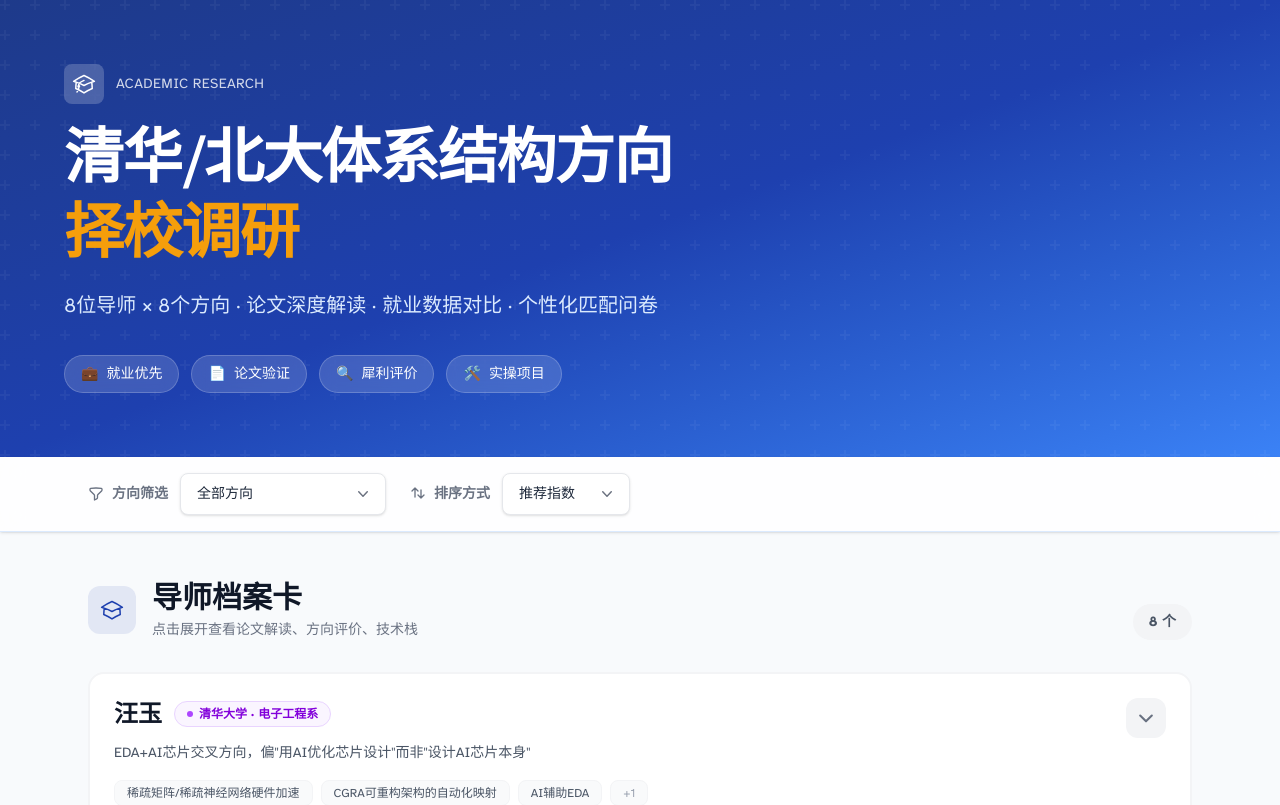
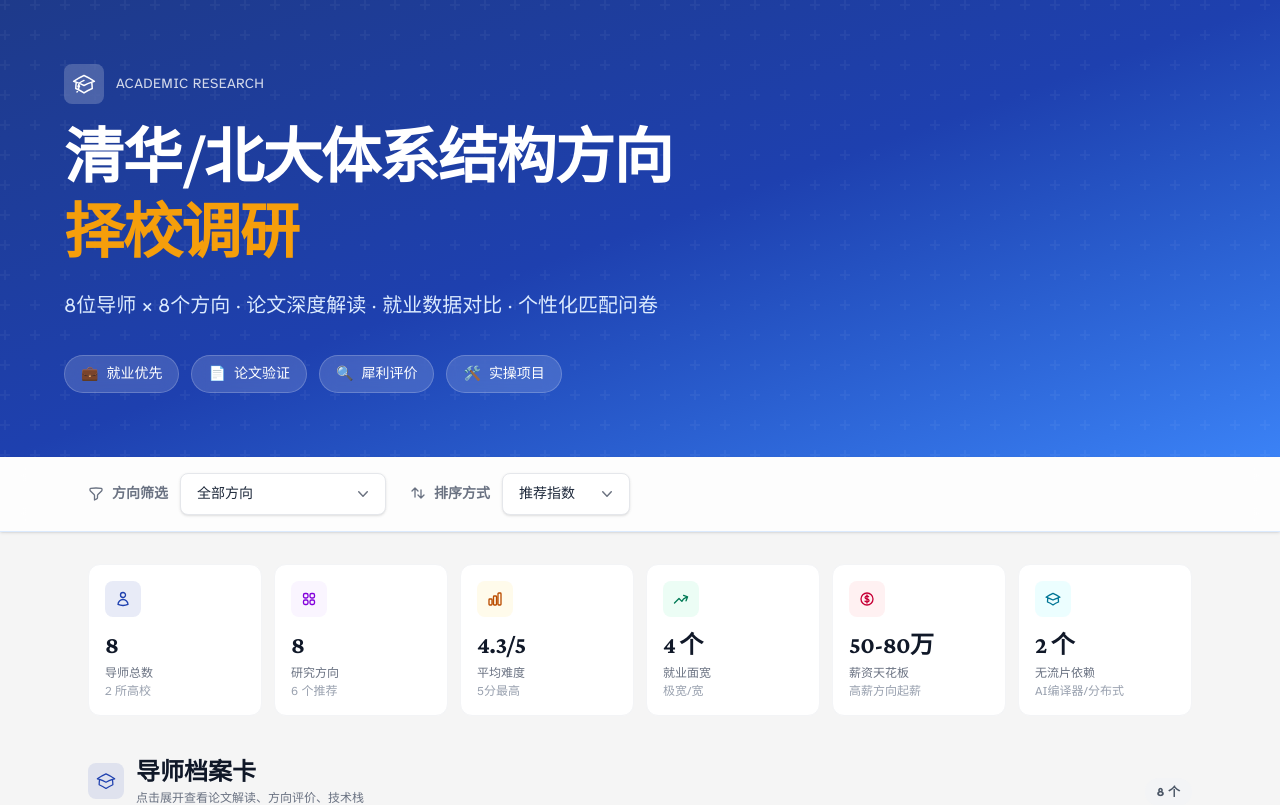
Before and after one commit to bestxby/advisor-explorer, a React (Vite) app: page / in a window 1280 px wide. Shown: the top 805 px of the page. Built offline with nearby package versions, Linux system fonts and the light colour scheme.

Commit message:
feat(ui): add KPI summary cards for Data-Dense Dashboard style
- Added KPISummary component with 6 metric cards
- ProfessorCard compact mode: smaller padding, tighter layout
- Updated CSS tokens with dashboard-specific variables
- Background: neutral #F5F5F5 (dashboard standard)

```diff
--- a/src/App.css
+++ b/src/App.css
@@ -1,13 +1,13 @@
 @import "tailwindcss";
 
-/* Design Tokens from ui-ux-pro-max */
+/* Design Tokens from ui-ux-pro-max — Data-Dense Dashboard */
 @theme {
   --color-primary: #1E40AF;
   --color-primary-light: #3B82F6;
   --color-primary-dark: #1E3A8A;
   --color-accent: #D97706;
   --color-accent-light: #F59E0B;
-  --color-surface: #F8FAFC;
+  --color-surface: #F5F5F5;
   --color-surface-raised: #FFFFFF;
   --color-muted: #E9EEF6;
   --color-border: #DBEAFE;
@@ -16,6 +16,12 @@
   --font-heading: 'Crimson Pro', 'Noto Sans SC', Georgia, serif;
   --font-body: 'Atkinson Hyperlegible', 'Noto Sans SC', system-ui, sans-serif;
   --font-mono: 'JetBrains Mono', ui-monospace, monospace;
+
+  /* Data-Dense Dashboard variables */
+  --grid-gap: 8px;
+  --card-padding: 12px;
+  --font-size-small: 12px;
+  --table-row-height: 36px;
 }
 
 /* Base styles */
--- a/src/App.jsx
+++ b/src/App.jsx
@@ -1,6 +1,7 @@
 import { useState } from 'react';
 import Header from './components/Header';
 import FilterBar from './components/FilterBar';
+import KPISummary from './components/KPISummary';
 import ProfessorCard from './components/ProfessorCard';
 import DirectionTable from './components/DirectionTable';
 import QuizSection from './components/QuizSection';
@@ -11,18 +12,18 @@
 
 function SectionHeader({ icon, title, subtitle, count }) {
   return (
-    <div className="flex items-end justify-between mb-8">
-      <div className="flex items-center gap-4">
-        <div className="w-12 h-12 bg-primary/10 rounded-xl flex items-center justify-center">
+    <div className="flex items-end justify-between mb-5">
+      <div className="flex items-center gap-3">
+        <div className="w-9 h-9 bg-primary/10 rounded-lg flex items-center justify-center">
           {icon}
         </div>
         <div>
-          <h2 className="text-2xl md:text-3xl font-bold text-gray-900 font-heading">{title}</h2>
-          {subtitle && <p className="text-sm text-gray-500 mt-1">{subtitle}</p>}
+          <h2 className="text-xl md:text-2xl font-bold text-gray-900 font-heading">{title}</h2>
+          {subtitle && <p className="text-xs text-gray-500 mt-0.5">{subtitle}</p>}
         </div>
       </div>
       {count !== undefined && (
-        <span className="hidden sm:inline-flex items-center px-4 py-2 bg-gray-100 text-gray-600 text-sm font-semibold rounded-full">
+        <span className="hidden sm:inline-flex items-center px-3 py-1.5 bg-gray-100 text-gray-600 text-xs font-semibold rounded-full">
           {count} 个
         </span>
       )}
@@ -40,7 +41,7 @@
     : professors.filter(p => p.directionId === selectedDirection);
 
   return (
-    <div className="min-h-screen bg-surface">
+    <div className="min-h-screen bg-[#F5F5F5]">
       <Header />
 
       <FilterBar
@@ -51,12 +52,17 @@
         onSortChange={setSortBy}
       />
 
-      <main className="max-w-6xl mx-auto px-4 sm:px-6 py-12 space-y-16">
+      <main className="max-w-6xl mx-auto px-4 sm:px-6 py-8 space-y-10">
+        {/* KPI Summary Row */}
+        <section>
+          <KPISummary professors={professors} directions={directions} />
+        </section>
+
         {/* Professors Section */}
         <section>
           <SectionHeader
             icon={
-              <svg className="w-6 h-6 text-primary" fill="none" viewBox="0 0 24 24" stroke="currentColor" strokeWidth={1.5}>
+              <svg className="w-5 h-5 text-primary" fill="none" viewBox="0 0 24 24" stroke="currentColor" strokeWidth={1.5}>
                 <path strokeLinecap="round" strokeLinejoin="round" d="M4.26 10.147a60.436 60.436 0 00-.491 6.347A48.627 48.627 0 0112 20.904a48.627 48.627 0 018.232-4.41 60.46 60.46 0 00-.491-6.347m-15.482 0a50.57 50.57 0 00-2.658-.813A59.905 59.905 0 0112 3.493a59.902 59.902 0 0110.399 5.84c-.896.248-1.783.52-2.658.814m-15.482 0A50.697 50.697 0 0112 13.489a50.702 50.702 0 017.74-3.342" />
               </svg>
             }
@@ -64,7 +70,7 @@
             subtitle="点击展开查看论文解读、方向评价、技术栈"
             count={filteredProfessors.length}
           />
-          <div className="grid gap-5">
+          <div className="grid gap-3">
             {filteredProfessors.map(p => (
               <ProfessorCard
                 key={p.id}
@@ -73,11 +79,11 @@
               />
             ))}
             {filteredProfessors.length === 0 && (
-              <div className="text-center py-12 bg-white rounded-2xl border border-gray-100">
-                <svg className="w-12 h-12 text-gray-300 mx-auto mb-4" fill="none" viewBox="0 0 24 24" stroke="currentColor" strokeWidth={1}>
+              <div className="text-center py-10 bg-white rounded-xl border border-gray-100">
+                <svg className="w-10 h-10 text-gray-300 mx-auto mb-3" fill="none" viewBox="0 0 24 24" stroke="currentColor" strokeWidth={1}>
                   <path strokeLinecap="round" strokeLinejoin="round" d="M21 21l-5.197-5.197m0 0A7.5 7.5 0 105.196 5.196a7.5 7.5 0 0010.607 10.607z" />
                 </svg>
-                <p className="text-gray-500">该方向暂无导师数据</p>
+                <p className="text-gray-500 text-sm">该方向暂无导师数据</p>
               </div>
             )}
           </div>
@@ -87,7 +93,7 @@
         <section>
           <SectionHeader
             icon={
-              <svg className="w-6 h-6 text-primary" fill="none" viewBox="0 0 24 24" stroke="currentColor" strokeWidth={1.5}>
+              <svg className="w-5 h-5 text-primary" fill="none" viewBox="0 0 24 24" stroke="currentColor" strokeWidth={1.5}>
                 <path strokeLinecap="round" strokeLinejoin="round" d="M3.75 6A2.25 2.25 0 016 3.75h2.25A2.25 2.25 0 0110.5 6v2.25a2.25 2.25 0 01-2.25 2.25H6a2.25 2.25 0 01-2.25-2.25V6zM3.75 15.75A2.25 2.25 0 016 13.5h2.25a2.25 2.25 0 012.25 2.25V18a2.25 2.25 0 01-2.25 2.25H6A2.25 2.25 0 013.75 18v-2.25zM13.5 6a2.25 2.25 0 012.25-2.25H18A2.25 2.25 0 0120.25 6v2.25A2.25 2.25 0 0118 10.5h-2.25a2.25 2.25 0 01-2.25-2.25V6zM13.5 15.75a2.25 2.25 0 012.25-2.25H18a2.25 2.25 0 012.25 2.25V18A2.25 2.25 0 0118 20.25h-2.25A2.25 2.25 0 0113.5 18v-2.25z" />
               </svg>
             }
@@ -106,7 +112,7 @@
         <section>
           <SectionHeader
             icon={
-              <svg className="w-6 h-6 text-primary" fill="none" viewBox="0 0 24 24" stroke="currentColor" strokeWidth={1.5}>
+              <svg className="w-5 h-5 text-primary" fill="none" viewBox="0 0 24 24" stroke="currentColor" strokeWidth={1.5}>
                 <path strokeLinecap="round" strokeLinejoin="round" d="M9.879 7.519c1.171-1.025 3.071-1.025 4.242 0 1.172 1.025 1.172 2.687 0 3.712-.203.179-.43.326-.67.442-.745.361-1.45.999-1.45 1.827v.75M21 12a9 9 0 11-18 0 9 9 0 0118 0zm-9 5.25h.008v.008H12v-.008z" />
               </svg>
             }
@@ -117,20 +123,20 @@
         </section>
       </main>
 
-      <footer className="border-t border-gray-100 bg-white">
-        <div className="max-w-6xl mx-auto px-6 py-8">
-          <div className="flex flex-col sm:flex-row items-center justify-between gap-4 text-sm text-gray-500">
+      <footer className="border-t border-gray-200 bg-white mt-8">
+        <div className="max-w-6xl mx-auto px-6 py-6">
+          <div className="flex flex-col sm:flex-row items-center justify-between gap-3 text-xs text-gray-500">
             <div className="flex items-center gap-2">
-              <svg className="w-4 h-4" fill="none" viewBox="0 0 24 24" stroke="currentColor" strokeWidth={1.5}>
+              <svg className="w-3.5 h-3.5" fill="none" viewBox="0 0 24 24" stroke="currentColor" strokeWidth={1.5}>
                 <path strokeLinecap="round" strokeLinejoin="round" d="M12 6v6h4.5m4.5 0a9 9 0 11-18 0 9 9 0 0118 0z" />
               </svg>
               <span>调研日期：2026年5月12日</span>
             </div>
-            <div className="flex items-center gap-4">
+            <div className="flex items-center gap-3">
               <span>数据来源：</span>
-              <div className="flex gap-2">
+              <div className="flex gap-1.5">
                 {['Semantic Scholar', 'arXiv', 'B站', '与非网'].map(source => (
-                  <span key={source} className="px-2 py-0.5 bg-gray-100 rounded text-xs">{source}</span>
+                  <span key={source} className="px-2 py-0.5 bg-gray-100 rounded text-xs font-medium">{source}</span>
                 ))}
               </div>
             </div>
--- /dev/null
+++ b/src/components/KPISummary.jsx
@@ -0,0 +1,107 @@
+import { useMemo } from 'react';
+
+function KPICard({ icon, label, value, sub, color = 'primary' }) {
+  const colorMap = {
+    primary: 'bg-primary/10 text-primary border-primary/20',
+    emerald: 'bg-emerald-50 text-emerald-700 border-emerald-200',
+    amber: 'bg-amber-50 text-amber-700 border-amber-200',
+    purple: 'bg-purple-50 text-purple-700 border-purple-200',
+    rose: 'bg-rose-50 text-rose-700 border-rose-200',
+    cyan: 'bg-cyan-50 text-cyan-700 border-cyan-200',
+  };
+
+  return (
+    <div className="bg-white rounded-xl border border-gray-100 p-4 hover:shadow-md hover:border-gray-200 transition-all duration-200">
+      <div className="flex items-start justify-between mb-3">
+        <div className={`w-9 h-9 rounded-lg flex items-center justify-center ${colorMap[color]}`}>
+          {icon}
+        </div>
+      </div>
+      <p className="text-2xl font-bold text-gray-900 font-heading tracking-tight">{value}</p>
+      <p className="text-xs text-gray-500 mt-1 font-medium">{label}</p>
+      {sub && <p className="text-xs text-gray-400 mt-0.5">{sub}</p>}
+    </div>
+  );
+}
+
+export default function KPISummary({ professors, directions }) {
+  const stats = useMemo(() => {
+    const avgDifficulty = (directions.reduce((sum, d) => sum + d.difficulty, 0) / directions.length).toFixed(1);
+    const highRecommend = directions.filter(d => d.recommendation >= 4).length;
+    const wideJobMarket = directions.filter(d => d.jobMarket === '极宽' || d.jobMarket === '宽').length;
+    const universities = [...new Set(professors.map(p => p.university))];
+
+    return { avgDifficulty, highRecommend, wideJobMarket, universities };
+  }, [professors, directions]);
+
+  return (
+    <div className="grid grid-cols-2 sm:grid-cols-3 lg:grid-cols-6 gap-3">
+      <KPICard
+        icon={
+          <svg className="w-4 h-4" fill="none" viewBox="0 0 24 24" stroke="currentColor" strokeWidth={2}>
+            <path strokeLinecap="round" strokeLinejoin="round" d="M15.75 6a3.75 3.75 0 11-7.5 0 3.75 3.75 0 017.5 0zM4.501 20.118a7.5 7.5 0 0114.998 0A17.933 17.933 0 0112 21.75c-2.676 0-5.216-.584-7.499-1.632z" />
+          </svg>
+        }
+        label="导师总数"
+        value={professors.length}
+        sub={`${stats.universities.length} 所高校`}
+        color="primary"
+      />
+      <KPICard
+        icon={
+          <svg className="w-4 h-4" fill="none" viewBox="0 0 24 24" stroke="currentColor" strokeWidth={2}>
+            <path strokeLinecap="round" strokeLinejoin="round" d="M3.75 6A2.25 2.25 0 016 3.75h2.25A2.25 2.25 0 0110.5 6v2.25a2.25 2.25 0 01-2.25 2.25H6a2.25 2.25 0 01-2.25-2.25V6zM3.75 15.75A2.25 2.25 0 016 13.5h2.25a2.25 2.25 0 012.25 2.25V18a2.25 2.25 0 01-2.25 2.25H6A2.25 2.25 0 013.75 18v-2.25zM13.5 6a2.25 2.25 0 012.25-2.25H18A2.25 2.25 0 0120.25 6v2.25A2.25 2.25 0 0118 10.5h-2.25a2.25 2.25 0 01-2.25-2.25V6zM13.5 15.75a2.25 2.25 0 012.25-2.25H18a2.25 2.25 0 012.25 2.25V18A2.25 2.25 0 0118 20.25h-2.25A2.25 2.25 0 0113.5 18v-2.25z" />
+          </svg>
+        }
+        label="研究方向"
+        value={directions.length}
+        sub={`${stats.highRecommend} 个推荐`}
+        color="purple"
+      />
+      <KPICard
+        icon={
+          <svg className="w-4 h-4" fill="none" viewBox="0 0 24 24" stroke="currentColor" strokeWidth={2}>
+            <path strokeLinecap="round" strokeLinejoin="round" d="M3 13.125C3 12.504 3.504 12 4.125 12h2.25c.621 0 1.125.504 1.125 1.125v6.75C7.5 20.496 6.996 21 6.375 21h-2.25A1.125 1.125 0 013 19.875v-6.75zM9.75 8.625c0-.621.504-1.125 1.125-1.125h2.25c.621 0 1.125.504 1.125 1.125v11.25c0 .621-.504 1.125-1.125 1.125h-2.25a1.125 1.125 0 01-1.125-1.125V8.625zM16.5 4.125c0-.621.504-1.125 1.125-1.125h2.25C20.496 3 21 3.504 21 4.125v15.75c0 .621-.504 1.125-1.125 1.125h-2.25a1.125 1.125 0 01-1.125-1.125V4.125z" />
+          </svg>
+        }
+        label="平均难度"
+        value={`${stats.avgDifficulty}/5`}
+        sub="5分最高"
+        color="amber"
+      />
+      <KPICard
+        icon={
+          <svg className="w-4 h-4" fill="none" viewBox="0 0 24 24" stroke="currentColor" strokeWidth={2}>
+            <path strokeLinecap="round" strokeLinejoin="round" d="M2.25 18L9 11.25l4.306 4.307a11.95 11.95 0 015.814-5.519l2.74-1.22m0 0l-5.94-2.28m5.94 2.28l-2.28 5.941" />
+          </svg>
+        }
+        label="就业面宽"
+        value={`${stats.wideJobMarket} 个`}
+        sub="极宽/宽"
+        color="emerald"
+      />
+      <KPICard
+        icon={
+          <svg className="w-4 h-4" fill="none" viewBox="0 0 24 24" stroke="currentColor" strokeWidth={2}>
+            <path strokeLinecap="round" strokeLinejoin="round" d="M12 6v12m-3-2.818l.879.659c1.171.879 3.07.879 4.242 0 1.172-.879 1.172-2.303 0-3.182C13.536 12.219 12.768 12 12 12c-.725 0-1.45-.22-2.003-.659-1.106-.879-1.106-2.303 0-3.182s2.9-.879 4.006 0l.415.33M21 12a9 9 0 11-18 0 9 9 0 0118 0z" />
+          </svg>
+        }
+        label="薪资天花板"
+        value="50-80万"
+        sub="高薪方向起薪"
+        color="rose"
+      />
+      <KPICard
+        icon={
+          <svg className="w-4 h-4" fill="none" viewBox="0 0 24 24" stroke="currentColor" strokeWidth={2}>
+            <path strokeLinecap="round" strokeLinejoin="round" d="M4.26 10.147a60.436 60.436 0 00-.491 6.347A48.627 48.627 0 0112 20.904a48.627 48.627 0 018.232-4.41 60.46 60.46 0 00-.491-6.347m-15.482 0a50.57 50.57 0 00-2.658-.813A59.905 59.905 0 0112 3.493a59.902 59.902 0 0110.399 5.84c-.896.248-1.783.52-2.658.814m-15.482 0A50.697 50.697 0 0112 13.489a50.702 50.702 0 017.74-3.342" />
+          </svg>
+        }
+        label="无流片依赖"
+        value="2 个"
+        sub="AI编译器/分布式"
+        color="cyan"
+      />
+    </div>
+  );
+}
--- a/src/components/ProfessorCard.jsx
+++ b/src/components/ProfessorCard.jsx
@@ -43,45 +43,45 @@
 
       <button
         onClick={() => setExpanded(!expanded)}
-        className="w-full text-left p-6 cursor-pointer focus:outline-none group"
+        className="w-full text-left p-4 cursor-pointer focus:outline-none group"
         aria-expanded={expanded}
       >
-        <div className="flex items-start justify-between gap-4">
+        <div className="flex items-center justify-between gap-4">
           <div className="flex-1 min-w-0">
-            <div className="flex flex-wrap items-center gap-3 mb-3">
-              <h3 className="text-2xl font-bold text-gray-900 font-heading group-hover:text-primary transition-colors duration-200">
+            <div className="flex flex-wrap items-center gap-2 mb-1.5">
+              <h3 className="text-lg font-bold text-gray-900 font-heading group-hover:text-primary transition-colors duration-200">
                 {professor.name}
               </h3>
-              <span className={`inline-flex items-center gap-1.5 text-xs font-semibold px-3 py-1 rounded-full ${colors.bg} ${colors.text} ${colors.border} border`}>
+              <span className={`inline-flex items-center gap-1.5 text-xs font-semibold px-2.5 py-0.5 rounded-full ${colors.bg} ${colors.text} ${colors.border} border`}>
                 <span className={`w-1.5 h-1.5 rounded-full ${colors.dot}`} />
                 {professor.university} · {professor.department}
               </span>
             </div>
-            <p className="text-gray-600 text-sm leading-relaxed line-clamp-2">{professor.tagline}</p>
+            <p className="text-gray-500 text-xs leading-relaxed line-clamp-1">{professor.tagline}</p>
           </div>
 
           <div className={`
-            flex-shrink-0 w-10 h-10 rounded-xl flex items-center justify-center
+            flex-shrink-0 w-8 h-8 rounded-lg flex items-center justify-center
             transition-all duration-300 ease-out
             ${expanded
-              ? 'bg-primary text-white rotate-180 shadow-md'
+              ? 'bg-primary text-white rotate-180 shadow-sm'
               : 'bg-gray-100 text-gray-500 group-hover:bg-gray-200'
             }
           `}>
-            <svg className="w-5 h-5" fill="none" viewBox="0 0 24 24" stroke="currentColor" strokeWidth={2.5}>
+            <svg className="w-4 h-4" fill="none" viewBox="0 0 24 24" stroke="currentColor" strokeWidth={2.5}>
               <path strokeLinecap="round" strokeLinejoin="round" d="M19 9l-7 7-7-7" />
             </svg>
           </div>
         </div>
 
-        <div className="flex flex-wrap gap-2 mt-4">
+        <div className="flex flex-wrap gap-1.5 mt-2">
           {professor.realDirections.slice(0, 3).map(dir => (
-            <span key={dir} className="inline-flex items-center px-3 py-1 bg-gray-50 text-gray-600 text-xs font-medium rounded-lg border border-gray-100 hover:bg-gray-100 transition-colors duration-150">
+            <span key={dir} className="inline-flex items-center px-2 py-0.5 bg-gray-50 text-gray-600 text-xs rounded border border-gray-100">
               {dir}
             </span>
           ))}
           {professor.realDirections.length > 3 && (
-            <span className="inline-flex items-center px-3 py-1 bg-gray-50 text-gray-400 text-xs rounded-lg border border-gray-100">
+            <span className="inline-flex items-center px-2 py-0.5 bg-gray-50 text-gray-400 text-xs rounded border border-gray-100">
               +{professor.realDirections.length - 3}
             </span>
           )}
```
